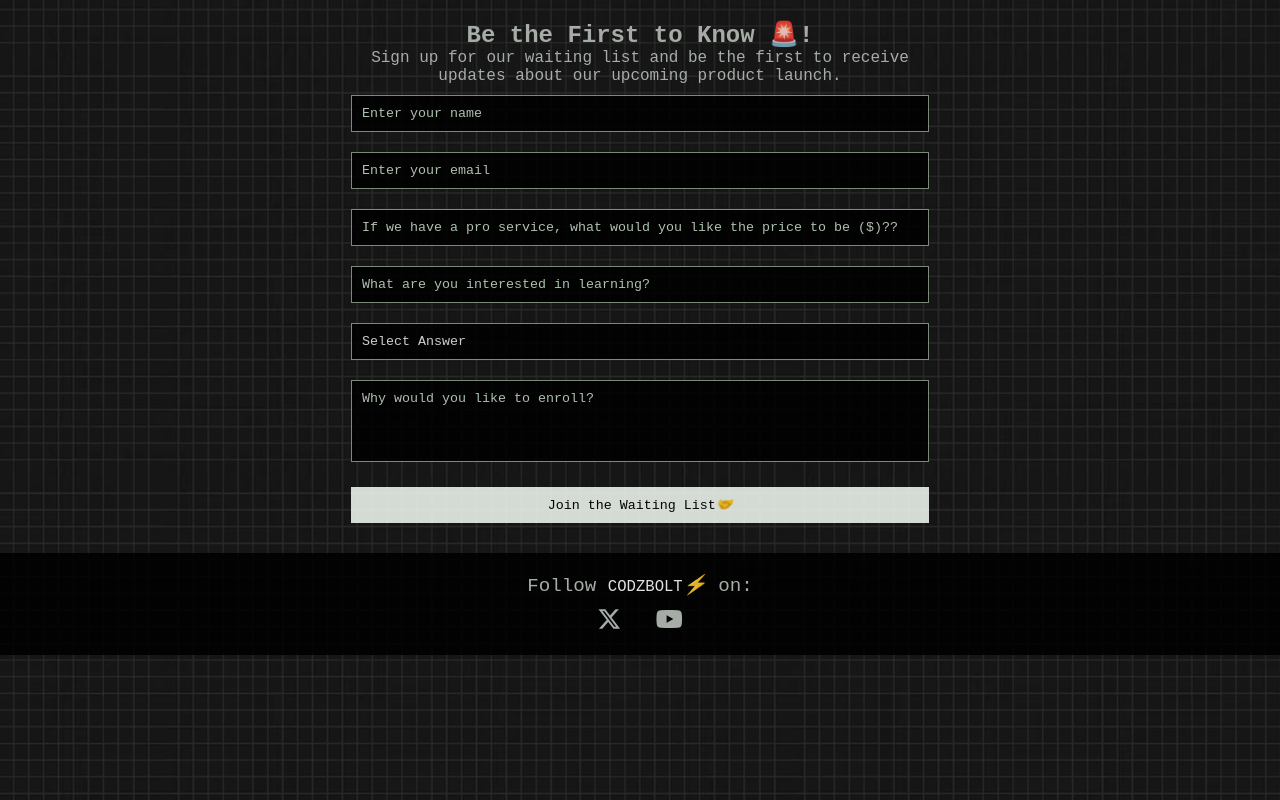
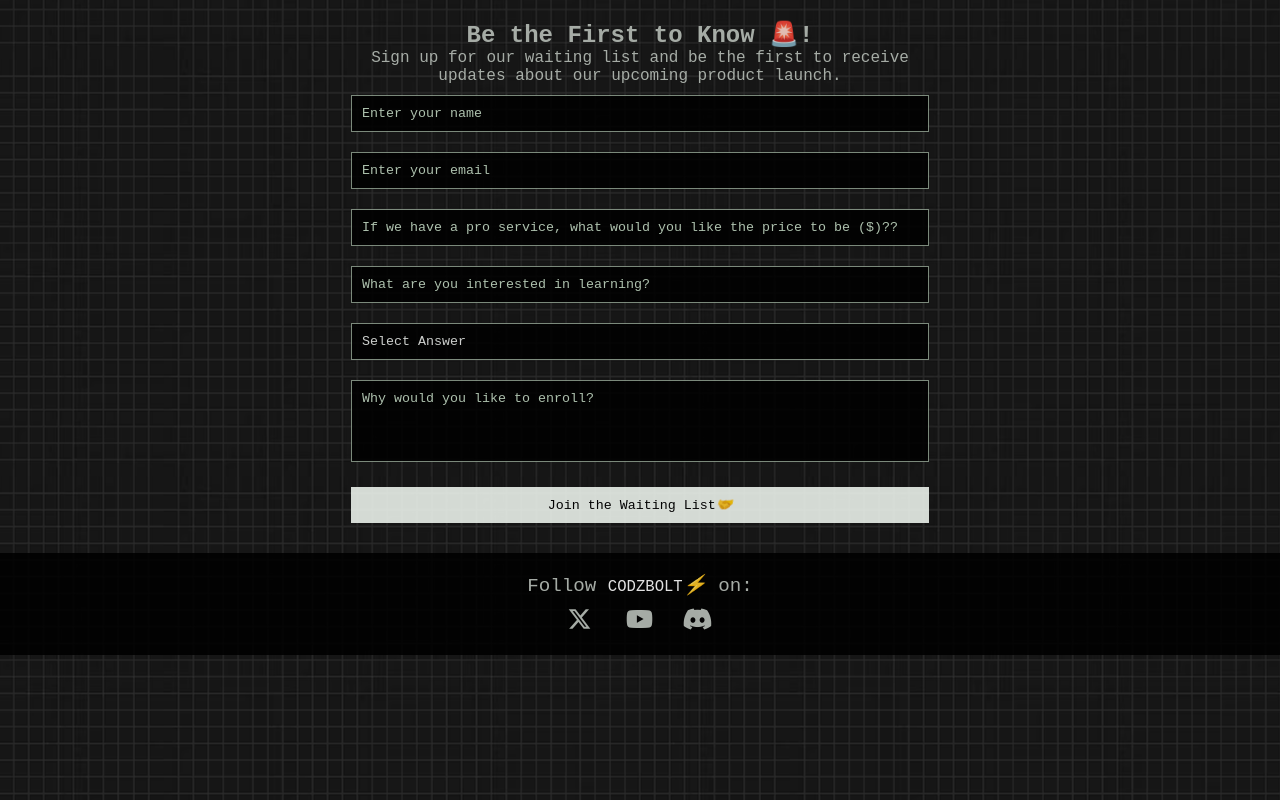
Before and after one commit to sochyonufab/waiting-list, a plain HTML site: page index.html in a window 1280 px wide. Drawn offline with Linux system fonts and the light colour scheme.

Commit message:
Update index.html

```diff
--- a/index.html
+++ b/index.html
@@ -91,6 +91,12 @@
           class="social-icon"
           ><i class="fa-brands fa-youtube"></i
         ></a>
+
+        <a
+          href="https://discord.gg/tpXAAeXY"
+          target="_blank"
+          class="social-icon"
+          ><i class="fa-brands fa-discord"></i></a>
         <!-- <a href="https://instagram.com/yourprofile" target="_blank" class="social-icon"><i class="fab fa-instagram"></i></a>
             <a href="https://linkedin.com/in/yourprofile" target="_blank" class="social-icon"><i class="fab fa-linkedin-in"></i></a>
             <a href="https://github.com/yourprofile" target="_blank" class="social-icon"><i class="fab fa-github"></i></a> -->
```
